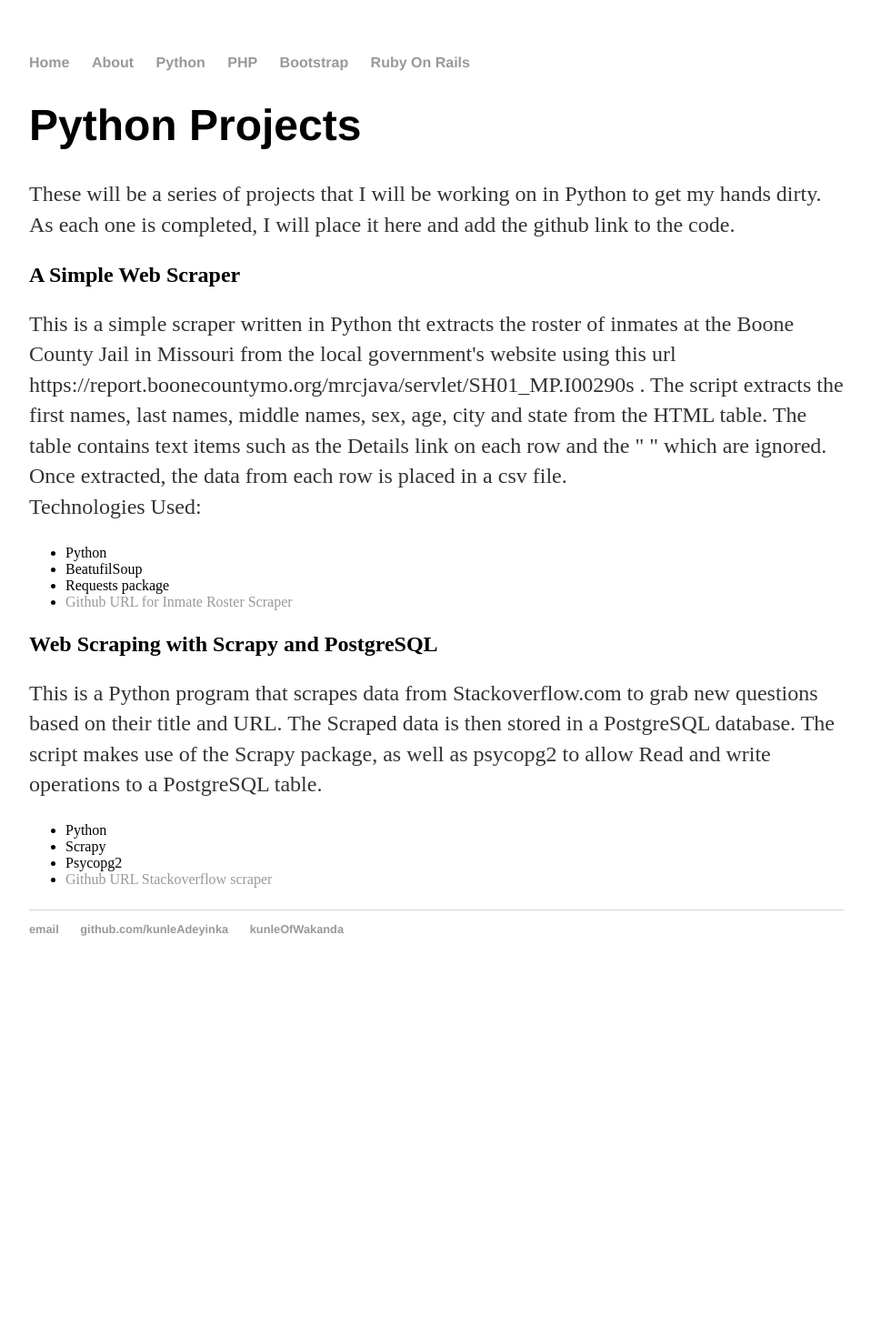
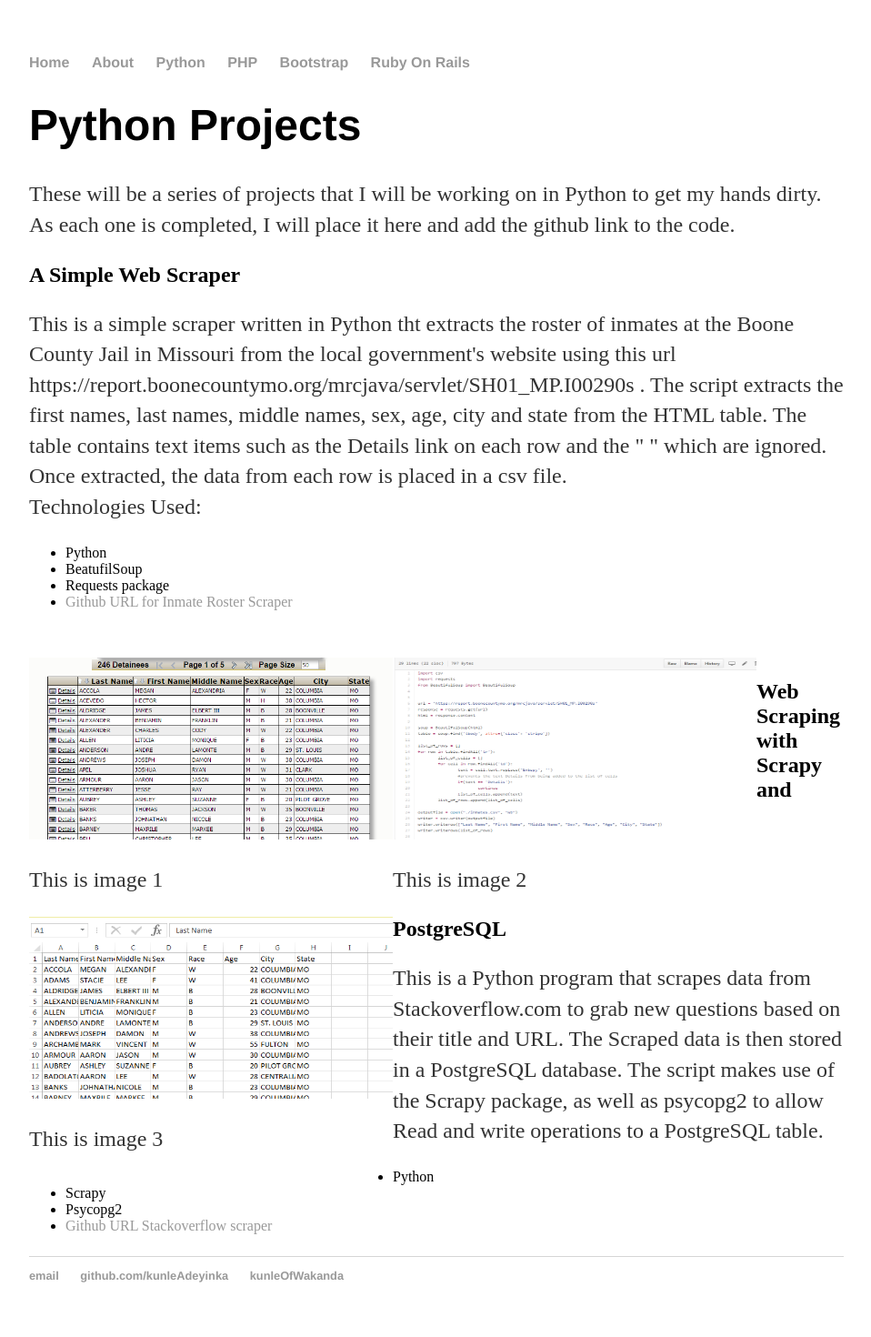
Before and after one commit to kunleAdeyinka/kunleAdeyinka.github.io, a Jekyll site: the page built from python/index.html, in a window 1280 px wide. Shown: the whole page at 91% size, without its empty margins (160-1118 px from the left). Built offline with Jekyll 4.4.1, drawn with Linux system fonts in a browser that asks for light colours; Markdown is read by kramdown in place of the engine named in the settings; before the commit the page ends 1089 px from its top, so only the background shows below that.

Commit message:
updated python page - 1st section with images and css

```diff
--- a/css/main.css
+++ b/css/main.css
@@ -41,3 +41,7 @@ ul.posts {
 ul.posts li {
     list-style: none;
 }
+
+.imgContainer{
+    float:left;
+}
--- a/python/index.html
+++ b/python/index.html
@@ -22,6 +22,23 @@ title: Python Kunle Adeyinka, the wakandan
 			<li>Requests package</li>
 			<li><a href="https://github.com/kunleAdeyinka/rosterScraper">Github URL for Inmate Roster Scraper</a> </li>
 		</ul>
+		<br/>
+		<br/>
+		<div class="image123">
+			<div class="imgContainer">
+				<img src="http://kunleadeyinka.github.io/img/jail_roster.PNG" alt="Avaya.com GSA Image" height="200" width="400"><br/>
+				<p>This is image 1</p>
+			</div>
+			<div class="imgContainer">
+				<img src="http://kunleadeyinka.github.io/img/jail_roster_code.PNG" alt="Avaya.com GSA Image" height="200" width="400"><br/>
+				<p>This is image 2</p>
+			</div>
+			<div class="imgContainer">
+				<img src="http://kunleadeyinka.github.io/img/jail_roster_excel.PNG" alt="Avaya.com GSA Image" height="200" width="400"><br/>
+				<p>This is image 3</p>
+			</div>
+		</div>
+
 	</p>
 	<h2>Web Scraping with Scrapy and PostgreSQL</h2>
 	<p>
```
Also changed, not shown: img/jail_roster.PNG (added), img/jail_roster_code.PNG (added), img/jail_roster_excel.PNG (added).
